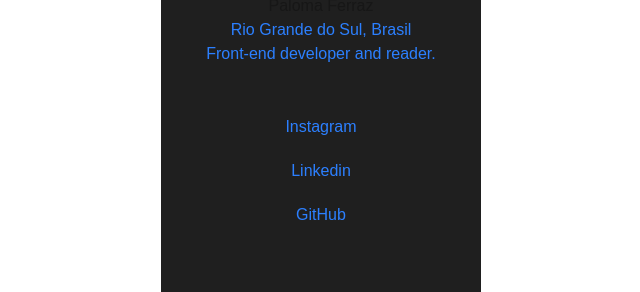
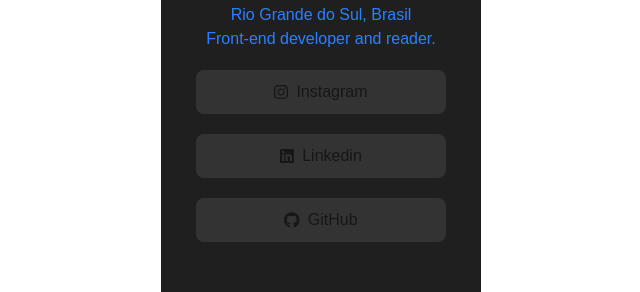
Before and after one commit to PlmFerraz/Profile, a Next.js app: page / in a window 1280 px wide. Shown: the part 333-625 px from the top of the page, without its empty margins (319-959 px from the left). Built offline with nearby package versions, Linux system fonts and the light colour scheme.

Commit message:
Feat. criação do botão customizável

```diff
--- a/src/app/components/custombutton.jsx
+++ b/src/app/components/custombutton.jsx
@@ -1,3 +1,34 @@
-export default function CustomButton({ children }) {
-  return <button className="text-blue-500">{children}</button>;
+import { FontAwesomeIcon } from "@fortawesome/react-fontawesome";
+import {
+  faInstagram,
+  faGithub,
+  faLinkedin,
+  faChrome,
+} from "@fortawesome/free-brands-svg-icons";
+
+export default function CustomButton({ children, iconName, url }) {
+  const getIcon = (iconName) => {
+    switch (iconName) {
+      case "instagram":
+        return faInstagram;
+      case "github":
+        return faGithub;
+      case "linkedin":
+        return faLinkedin;
+      default:
+        return faChrome;
+    }
+  };
+
+  return (
+    <button className="bg-[#333333] rounded-lg">
+      <a
+        className="w-full p-[10px]  flex justify-center items-center gap-2"
+        href={url}
+      >
+        <FontAwesomeIcon icon={getIcon(iconName)} />
+        {children}
+      </a>
+    </button>
+  );
 }
```
